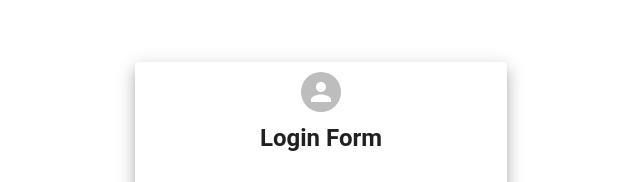
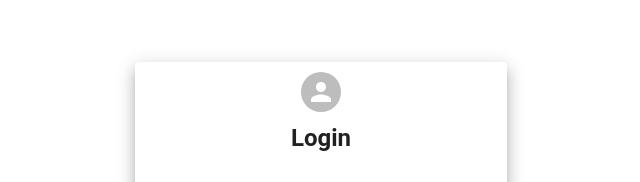
Before and after one commit to Arbaz49/InventoryFrontend, a React (Create React App) app: page /login in a window 1280 px wide. Shown: the part 158-340 px from the top of the page, without its empty margins (319-959 px from the left). Built offline with nearby package versions, Linux system fonts and the light colour scheme.

Commit message:
login screen

```diff
--- a/src/components/Auth/Login.js
+++ b/src/components/Auth/Login.js
@@ -39,7 +39,7 @@ const Login = () => {
               {/* <LockOpenIcon /> */}
             </Avatar>
             <Typography variant="h5" style={{ marginTop: "10px", fontWeight: "bold" }}>
-              Login Form
+              Login
             </Typography>
           </Grid>
           <Grid item style={{ padding: "10px" }}>
```
